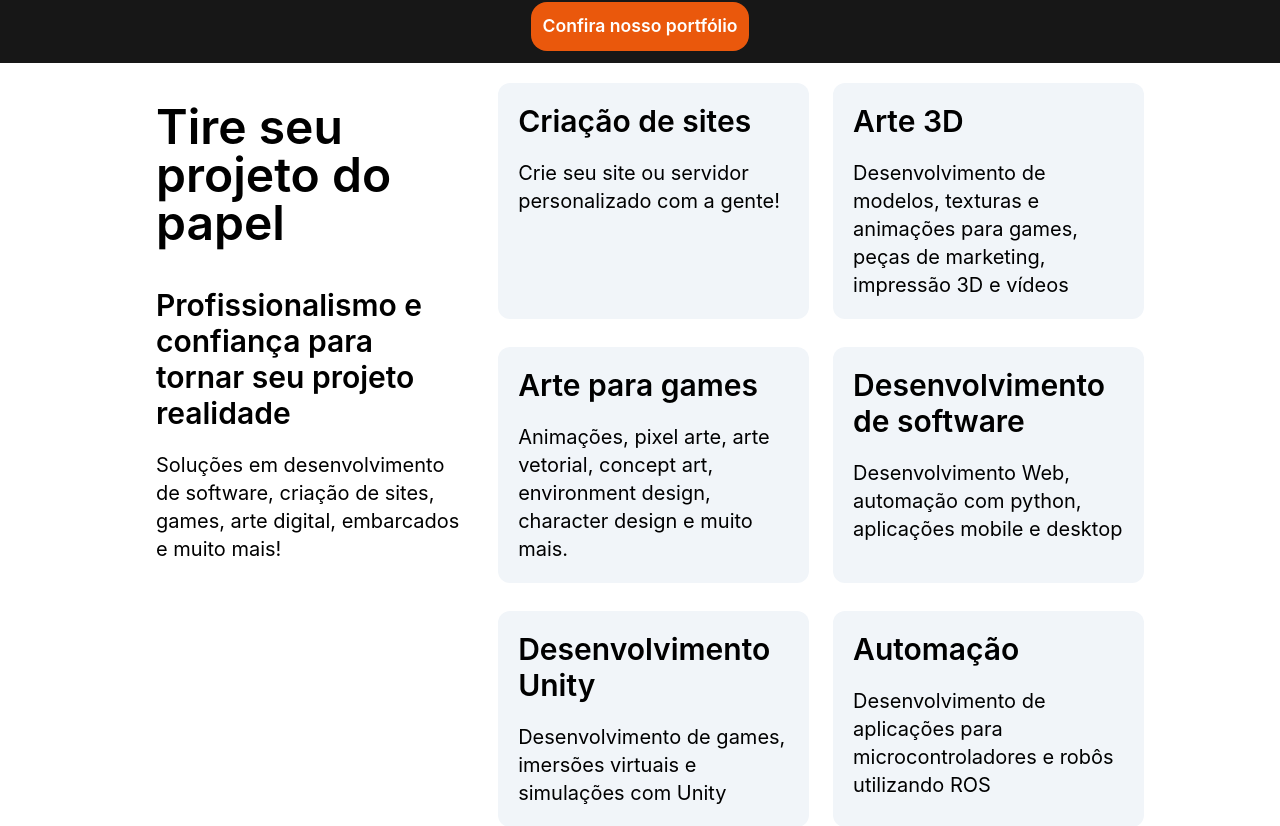
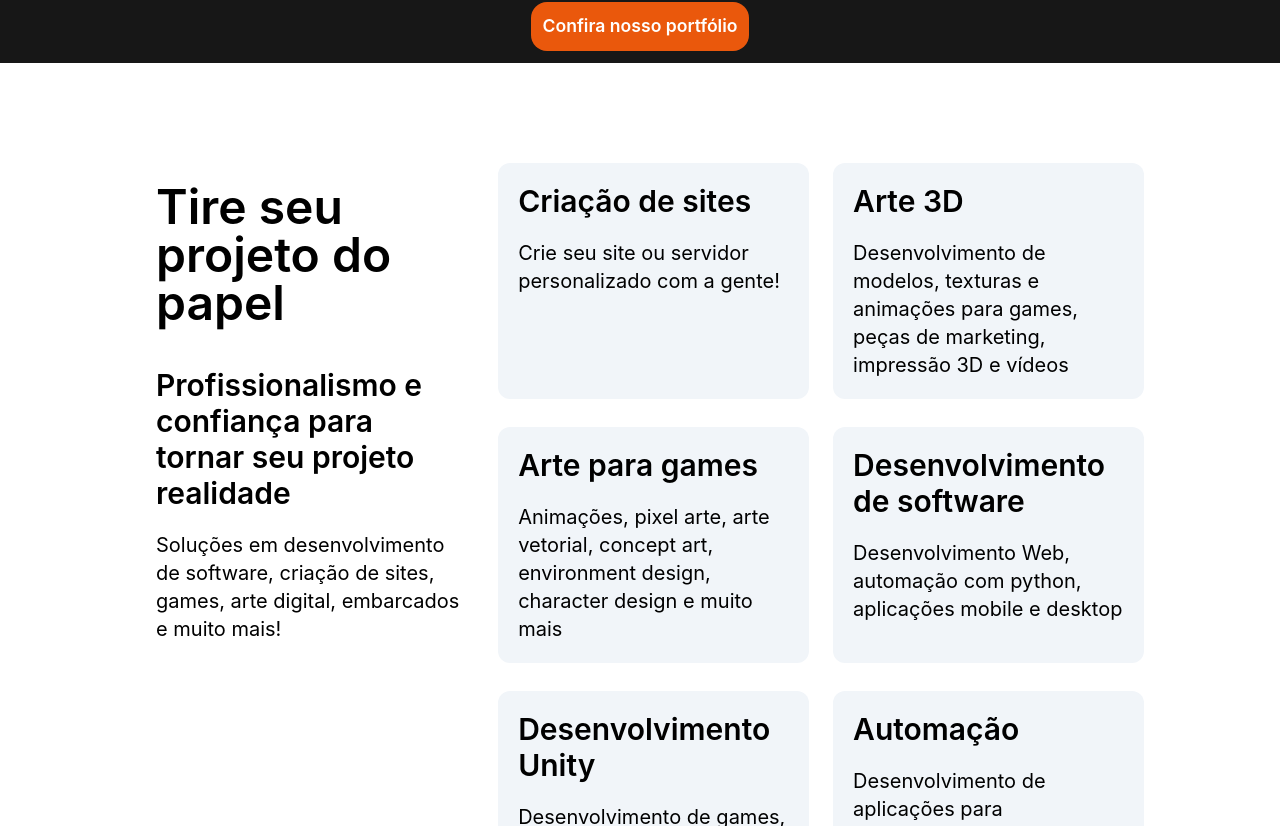
Before and after one commit to alecremer/ale-cremer-dev, a React (Create React App) app: page / in a window 1280 px wide. Shown: the part 414-1240 px from the top of the page. Built offline with nearby package versions, Linux system fonts and the light colour scheme; what tw-elements would draw is missing.

Commit message:
Add animation

```diff
--- a/package.json
+++ b/package.json
@@ -10,6 +10,7 @@
     "@testing-library/user-event": "^13.5.0",
     "react": "^18.2.0",
     "react-dom": "^18.2.0",
+    "react-intersection-observer": "^9.4.1",
     "react-responsive-carousel": "^3.2.23",
     "react-scripts": "^5.0.1",
     "tw-elements": "^1.0.0-alpha13",
--- a/src/App.css
+++ b/src/App.css
@@ -8,9 +8,46 @@ html{
 
 }
 
+@keyframes slidein {
+  from {
+    margin-left: 100%;
+    width: 300%
+  }
+
+  to {
+    margin-left: 0%;
+    width: 100%;
+  }
+}
+
+@keyframes fadein {
+  0% { opacity: 0; margin-bottom: 100%;}
+  100% { opacity: 1; margin-bottom: 0.5rem;}
+}
+
+.transparent{
+  opacity: 0;
+}
+
+
+.carousel-img{
+  /* max-height: 600px; */
+  /* height: 600px;
+  width: fit-content; */
+  @apply md:h-96;
+}
+.animation-1{
+  animation-name: fadein;
+  animation-duration: 3s;
+  animation-iteration-count: 1
+
+}
+
 .card{
   /* @apply bg-slate-200 rounded-xl text-left p-5 mt-5 m-2 */
-  @apply bg-slate-100 rounded-xl text-left p-5 mt-5 m-2
+  /* @apply bg-slate-100 rounded-xl text-left p-5 mt-5 m-2; */
+  @apply bg-slate-100 rounded-xl text-left p-5 mt-5 m-2;
+
 }
 
 .card-title{
--- /dev/null
+++ b/src/components/CardView.js
@@ -0,0 +1,18 @@
+import '../App.css';
+import { useInView } from "react-intersection-observer"
+import { InView } from "react-intersection-observer";
+
+export default function CardView(props) {
+    return (
+        <InView triggerOnce={true}>
+            {/* <div className="card"> */}
+            {({ inView, ref }) => (
+                <div ref={ref} className={(inView ? "animation-1 card" : "transparent")}>
+                    <h2 className="card-title">{props.title}</h2>
+                    <h3 className="card-text">{props.content}</h3>
+                </div>
+            )}
+
+        </InView>
+    );
+}
--- /dev/null
+++ b/src/components/Carousel.js
@@ -0,0 +1,31 @@
+import "react-responsive-carousel/lib/styles/carousel.min.css"; // requires a loader
+import { Carousel  } from 'react-responsive-carousel' ;
+import img_1 from '../assets/images/B5_Green2.png'
+import img_2 from '../assets/images/code.jpg'
+import img_3 from '../assets/images/mush_extended.png'
+import img_4 from '../assets/images/Flowers_mountain_blue_sky_grass_pixel.png'
+import "../App.css";
+
+
+
+export default function Carousel2() {
+    return (
+        <div className='w-full'>
+            <Carousel showThumbs={false}>
+                <div>
+                    <img src={img_1} className="carousel-img"/>
+                    <p className="legend">Legend 1</p>
+                </div>
+                {/* <div>
+                    <img src={img_2} className="carousel-img"/>
+                    <p className="legend">Legend 2</p>
+                </div>
+                <div>
+                    <img src={img_3} className="carousel-img"/>
+                    <p className="legend">Legend 3</p>
+                </div> */}
+            </Carousel>
+
+        </div>
+    )
+}
--- a/src/components/CarouselOld.js
+++ b/src/components/CarouselOld.js
@@ -4,7 +4,7 @@ import img_2 from '../assets/images/code.jpg'
 import img_3 from '../assets/images/mush_extended.png'
 import img_4 from '../assets/images/Flowers_mountain_blue_sky_grass_pixel.png'
 
-export default function Carousel() {
+export default function CarouselOld() {
   return (
     <div>
 
--- a/src/views/HomePage.js
+++ b/src/views/HomePage.js
@@ -1,9 +1,26 @@
-import Carousel from "../components/CarouselOld";
-import "../App.css"
+// import Carousel from "../components/CarouselOld";
+import Carousel from "../components/Carousel";
+import "../App.css";
+import CardView from "../components/CardView";
+import { useInView } from "react-intersection-observer"
+import { InView } from "react-intersection-observer";
+
 function HomePage() {
+
+
+	const th = 0.5;
+
+	const [card_0, inView_0] = useInView({ threshold: th });
+	const [card_1, inView_1] = useInView({ threshold: th });
+	const [card_2, inView_2] = useInView({ threshold: th });
+	const [card_3, inView_3] = useInView({ threshold: th });
+	const [card_4, inView_4] = useInView({ threshold: th });
+	const [card_5, inView_5] = useInView({ threshold: th });
+
+
+
 	return (
 		<div className="flex flex-col justify-center items-center">
-
 
 			<div className="bg-neutral-900 pb-10 w-screen h-96 flex items-center justify-center " >
 				carousel
@@ -15,7 +32,7 @@ function HomePage() {
 				<button className="btn">Confira nosso portfólio</button>
 			</div>
 
-        <div className="lg:flex-row md:flex-col xl:w-full 2xl:w-4/5 xl:ml-1 xl:mr-1 flex  justify-center">
+			<div className="pt-20 lg:flex-row md:flex-col xl:w-full 2xl:w-4/5 xl:ml-1 xl:mr-1 flex  justify-center ">
 
 				<div className=" text-left p-5 mt-5 m-2">
 
@@ -28,47 +45,16 @@ function HomePage() {
 
 				<div className="grid grid-cols-2 sm:grid-cols-1 2xl:gap-x-2">
 
-            <div className="card">
+					<CardView title="Criação de sites" content="Crie seu site ou servidor personalizado com a gente!" />
+					<CardView title="Arte 3D" content="Desenvolvimento de modelos, texturas e animações para games, peças de marketing, impressão 3D e vídeos" />
+					<CardView title="Arte para games" content="Animações, pixel arte, arte vetorial, concept art, environment design, character design e muito mais" />
+					<CardView title="Desenvolvimento de software" content="Desenvolvimento Web, automação com python, aplicações mobile e desktop" />
+					<CardView title="Desenvolvimento Unity" content="Desenvolvimento de games, imersões virtuais e simulações com Unity" />
+					<CardView title="Automação" content="Desenvolvimento de aplicações para microcontroladores e robôs utilizando ROS" />
 
-              <h2 className="card-title">Criação de sites</h2>
-              <h3 className="card-text">Crie seu site ou servidor personalizado com a gente!</h3>
 
-            </div>
 
-            <div className="card">
 
-              <h2 className="card-title">Arte 3D</h2>
-              <h3 className="card-text">Desenvolvimento de modelos, texturas e animações para games, peças de marketing, impressão 3D e vídeos</h3>
-
-            </div>
-
-            <div className="card">
-
-              <h2 className="card-title">Arte para games</h2>
-              <h3 className="card-text">Animações, pixel arte, arte vetorial, concept art, environment design, character design e muito mais.</h3>
-
-            </div>
-
-            <div className="card">
-
-              <h2 className="card-title">Desenvolvimento de software</h2>
-              <h3 className="card-text">Desenvolvimento Web, automação com python, aplicações mobile e desktop</h3>
-
-            </div>
-
-            <div className="card">
-
-              <h2 className="card-title">Desenvolvimento Unity</h2>
-              <h3 className="card-text">Desenvolvimento de games, imersões virtuais e simulações com Unity</h3>
-
-            </div>
-
-            <div className="card">
-
-              <h2 className="card-title">Automação</h2>
-              <h3 className="card-text">Desenvolvimento de aplicações para microcontroladores e robôs utilizando ROS</h3>
-
-            </div>
 				</div>
 
 
```
Also changed, not shown: 1 other file (tests, documents, lock files or other folders). Lines whose indentation alone changed are shown as unchanged.
